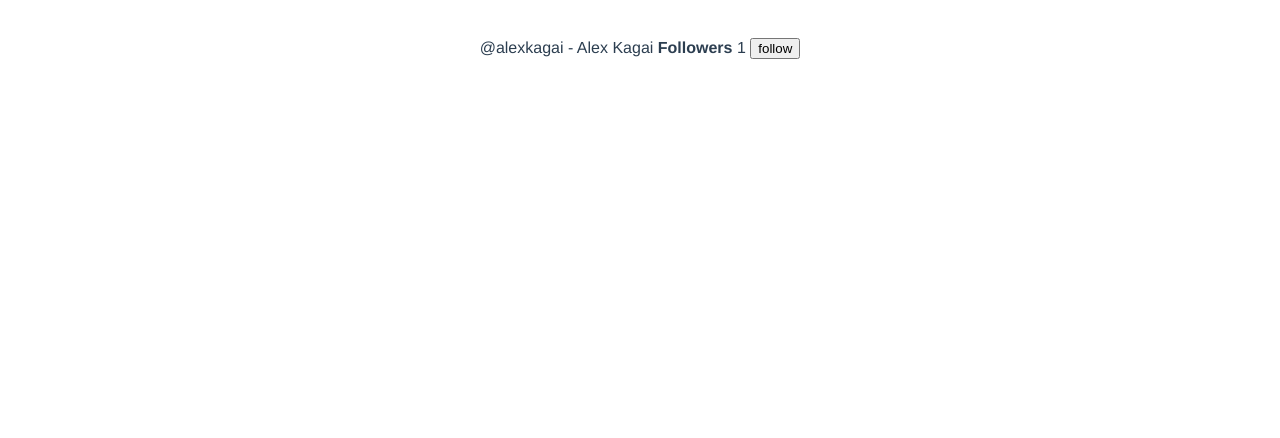
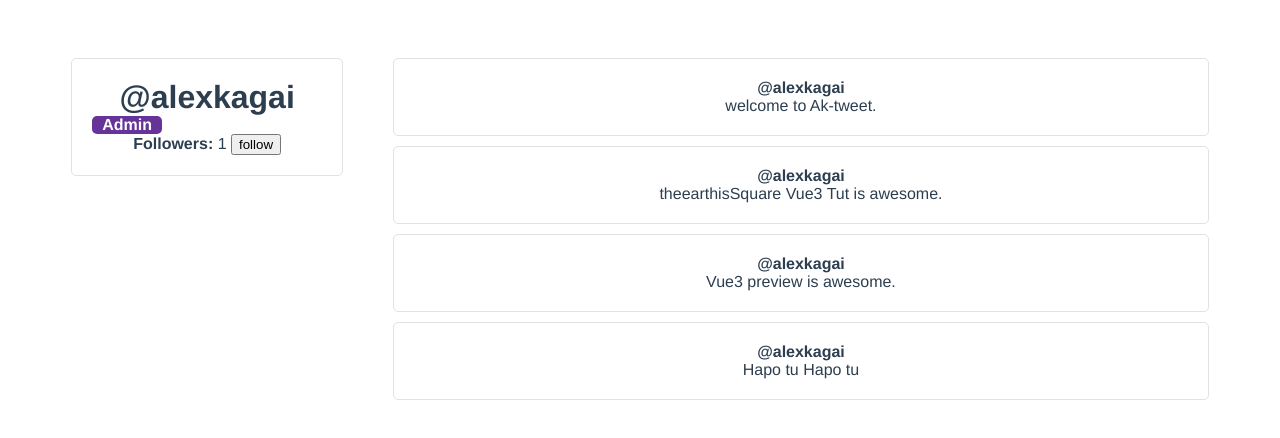
Before and after one commit to Xerrex/ak-weet, a Vue app: page / in a window 1280 px wide. Shown: the top 438 px of the page. Built offline with nearby package versions, Linux system fonts and the light colour scheme.

Commit message:
The following commit: 1. Adds condition rendering-admin badge 2. Uses $emit and event handling

```diff
--- a/src/App.vue
+++ b/src/App.vue
@@ -1,51 +1,14 @@
 <template>
-  <div id="nav">
-    @{{ user.username }} - {{ fullname }}
-    <strong> Followers</strong> {{ followers }}
-    <button @click="followUser"> follow </button>
-
-  </div>
+  <UserProfile/>
 </template>
 
 
 <script>
+import UserProfile from './views/UserProfile.vue'
+
 export default{
   name: 'App',
-  data(){
-    return{
-      followers:0,
-      user:{
-        username:'alexkagai',
-        firstname: 'Alex',
-        lastname: 'Kagai',
-        email: 'alex@ak-tweet.com',
-        isAdmin: true
-      }
-    }
-  }, // end of data
-  watch:{
-    followers(currentCount, previousCount){
-      if(previousCount < currentCount){
-        console.log(`${this.user.username} has gained a new follower`)
-      }
-    }
-
-  }, // end of watch
-  computed:{
-    fullname(){
-      return `${this.user.firstname} ${this.user.lastname}`
-    }
-
-  }, //end of Computed
-  methods:{
-    followUser(){
-      this.followers++;
-    }
-  }, // end of Methods
-  mounted(){
-    this.followUser();
-    console.log(`${ this.user.username} just got followed`);
-  }
+  components:{ UserProfile }
 }
 </script>
 
--- /dev/null
+++ b/src/components/TweetItem.vue
@@ -0,0 +1,54 @@
+<template>
+  <div class="tweet-item" @click="favouriteTweet(tweet.id)">
+    <div class="user-profile__tweet">
+      <div class="tweet-item__user">
+        @{{ username }}
+      </div>
+      <div class="tweet-item__content">
+        {{ tweet.content }}
+      </div>
+    </div>
+  </div>
+</template>
+
+<script>
+export default {
+    name: "TwootItem",
+    props: {
+			username: {
+				type: String,
+				required: true
+			},
+			tweet: {
+				type: Object,
+				required: true
+			}
+		},
+		methods:{
+			favouriteTweet(tweet_id){
+				this.$emit('favourite', tweet_id)
+			}
+		}
+};
+</script>
+
+<style lang='scss' scoped>
+.tweet-item {
+  padding: 20px;
+  background-color: white;
+  border-radius: 5px;
+  border: 1px solid #DFE3E8;
+  box-sizing: border-box;
+  cursor: pointer;
+  transition: all 0.25s ease;
+
+  &:hover {
+    transform: scale(1.1, 1.1);
+  }
+
+  .tweet-item__user {
+    font-weight: bold;
+  }
+}
+
+</style>
--- /dev/null
+++ b/src/views/UserProfile.vue
@@ -0,0 +1,114 @@
+<template>
+    <div class="user-profile">
+        <div class="user-profile__sidebar">
+          <div class="user-profile__user-panel">
+            <h1 class="user-profile__username">@{{ user.username }}</h1>
+            <div class="user-profile__admin-badge" v-if="user.isAdmin">
+              Admin
+            </div>
+            <div class="user-profile__follower-count">
+              <strong>Followers: </strong> {{followers }}
+              <button @click="followUser"> follow </button>
+            </div>
+          </div>
+        </div><!-- end of sidebar-->
+        <div class="user-profile__tweets-wrapper">
+          <TweetItem v-for="tweet in user.tweets"
+            :key="tweet.id" :username="user.username"
+            :tweet="tweet" @favourite="toggleFavourite"/>
+
+        </div>
+    </div>
+</template>
+
+<script>
+import TweetItem from '../components/TweetItem'
+
+export default {
+    name: 'UserProfile',
+    components:{ TweetItem },
+    data(){
+    return{
+      followers:0,
+      user:{
+        username:'alexkagai',
+        firstname: 'Alex',
+        lastname: 'Kagai',
+        email: 'alex@ak-tweet.com',
+        isAdmin: true,
+        tweets: [
+          { id: 1, content:"welcome to Ak-tweet."},
+          { id: 2, content:"theearthisSquare Vue3 Tut is awesome."},
+          { id: 3, content:"Vue3 preview is awesome."},
+          { id: 4, content:"Hapo tu Hapo tu"}
+        ]
+      }
+    }
+  }, // end of data
+  watch:{
+    followers(currentCount, previousCount){
+      if(previousCount < currentCount){
+        console.log(`${this.user.username} has gained a new follower`)
+      }
+    }
+
+  }, // end of watch
+  computed:{
+    fullname(){
+      return `${this.user.firstname} ${this.user.lastname}`
+    }
+
+  }, //end of Computed
+  methods:{
+    followUser(){
+      this.followers++;
+    },
+
+    toggleFavourite(tweet_id){
+      console.log(`Tweet #${ tweet_id} was favourited`)
+    }
+  }, // end of Methods
+  mounted(){
+    this.followUser();
+    console.log(`${ this.user.username} just got followed`);
+  }
+}
+</script>
+
+<style lang="scss" scoped>
+.user-profile {
+  display: grid;
+  grid-template-columns: 1fr 3fr;
+  grid-gap: 50px;
+  padding: 50px 5%;
+
+  .user-profile__user-panel {
+    display: flex;
+    flex-direction: column;
+    padding: 20px;
+    background-color: white;
+    border-radius: 5px;
+    border: 1px solid #DFE3E8;
+    margin-bottom: auto;
+
+    h1 {
+      margin: 0;
+    }
+
+    .user-profile__admin-badge {
+      background: rebeccapurple;
+      color: white;
+      border-radius: 5px;
+      margin-right: auto;
+      padding: 0 10px;
+      font-weight: bold;
+    }
+  }
+
+  .user-profile__tweets-wrapper {
+    display: grid;
+    grid-gap: 10px;
+    margin-bottom: auto;
+  }
+}
+</style>
```
